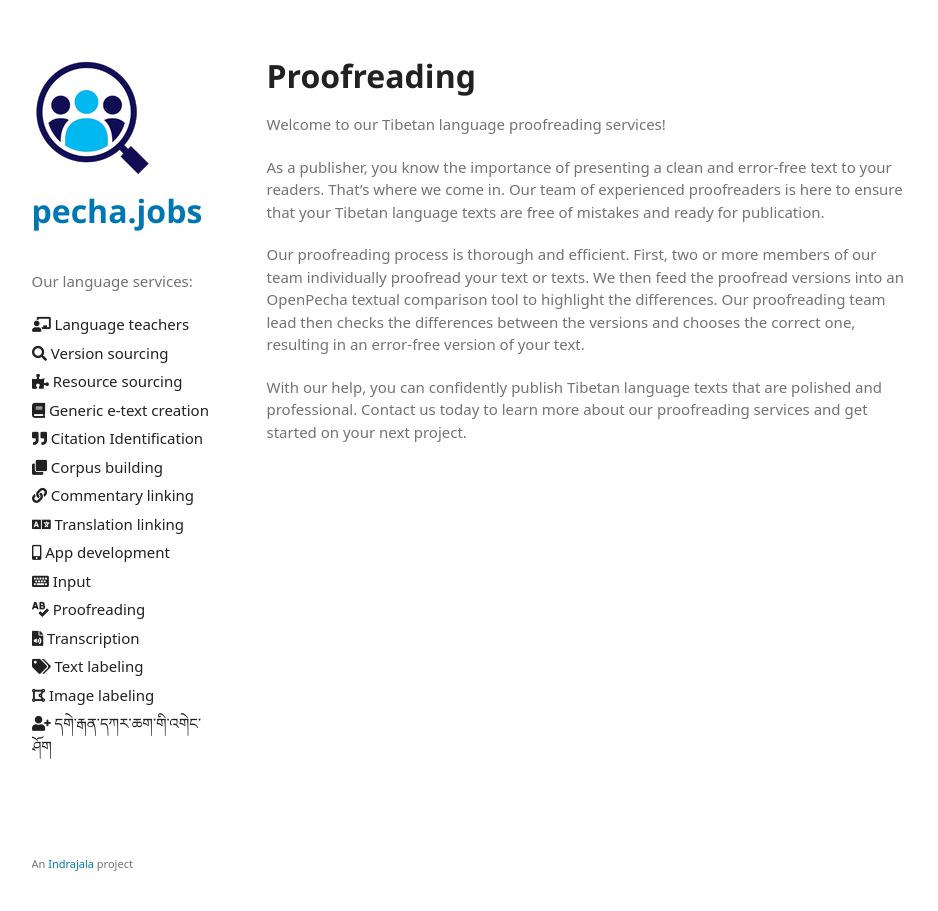
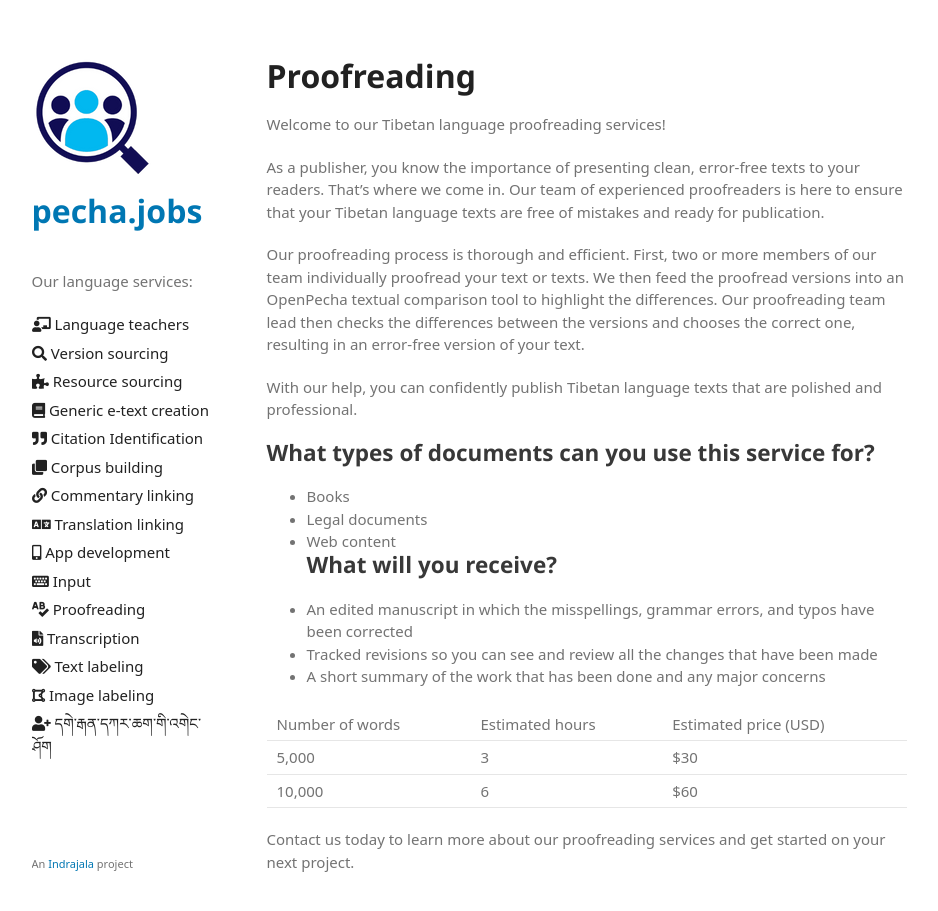
Before and after one commit to pecha-jobs/pecha-jobs.github.io, a Jekyll site: the page built from proofreading.md, in a window 1280 px wide and 943 px high. Shown: the top 911 px of the window, without its empty margins (171-1109 px from the left). Built offline with Jekyll 4.4.1, drawn with Linux system fonts in a browser that asks for light colours; some web fonts are replaced; our own code applies the rules of GitHub Pages for plain Markdown files.

Commit message:
Testing the proofreading section

```diff
--- a/proofreading.md
+++ b/proofreading.md
@@ -3,8 +3,22 @@
 
 Welcome to our Tibetan language proofreading services!
 
-As a publisher, you know the importance of presenting a clean and error-free text to your readers. That's where we come in. Our team of experienced proofreaders is here to ensure that your Tibetan language texts are free of mistakes and ready for publication.
+As a publisher, you know the importance of presenting clean, error-free texts to your readers. That's where we come in. Our team of experienced proofreaders is here to ensure that your Tibetan language texts are free of mistakes and ready for publication.
 
 Our proofreading process is thorough and efficient. First, two or more members of our team individually proofread your text or texts. We then feed the proofread versions into an OpenPecha textual comparison tool to highlight the differences. Our proofreading team lead then checks the differences between the versions and chooses the correct one, resulting in an error-free version of your text.
 
-With our help, you can confidently publish Tibetan language texts that are polished and professional. Contact us today to learn more about our proofreading services and get started on your next project.
+With our help, you can confidently publish Tibetan language texts that are polished and professional.
+## What types of documents can you use this service for?
+- Books
+- Legal documents
+- Web content
+## What will you receive?
+- An edited manuscript in which the misspellings, grammar errors, and typos have been corrected
+- Tracked revisions so you can see and review all the changes that have been made
+- A short summary of the work that has been done and any major concerns
+
+|Number of words | Estimated hours | Estimated price (USD) |
+|5,000 | 3 | $30 |
+|10,000 | 6 | $60 |
+
+Contact us today to learn more about our proofreading services and get started on your next project.
```
